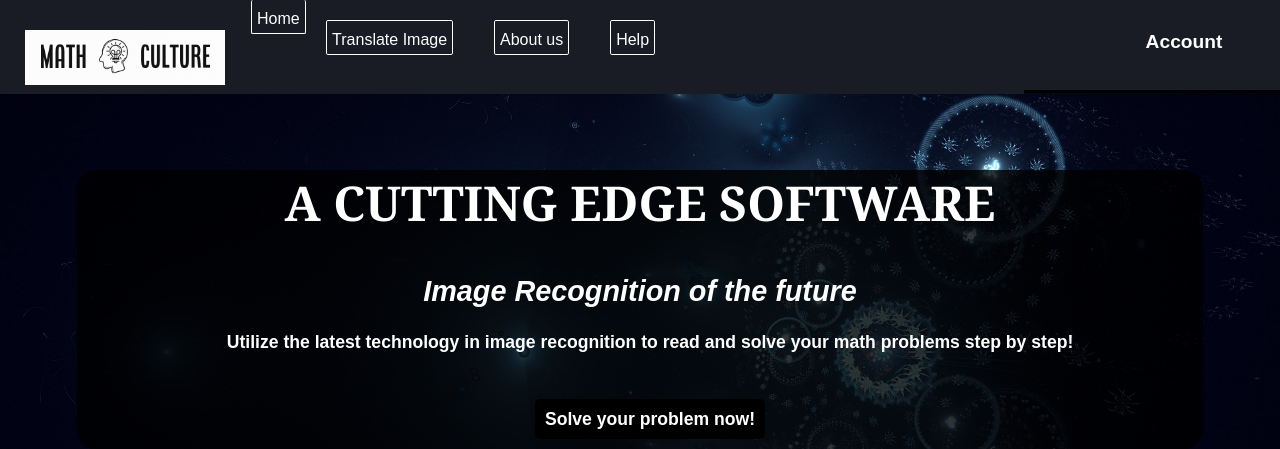
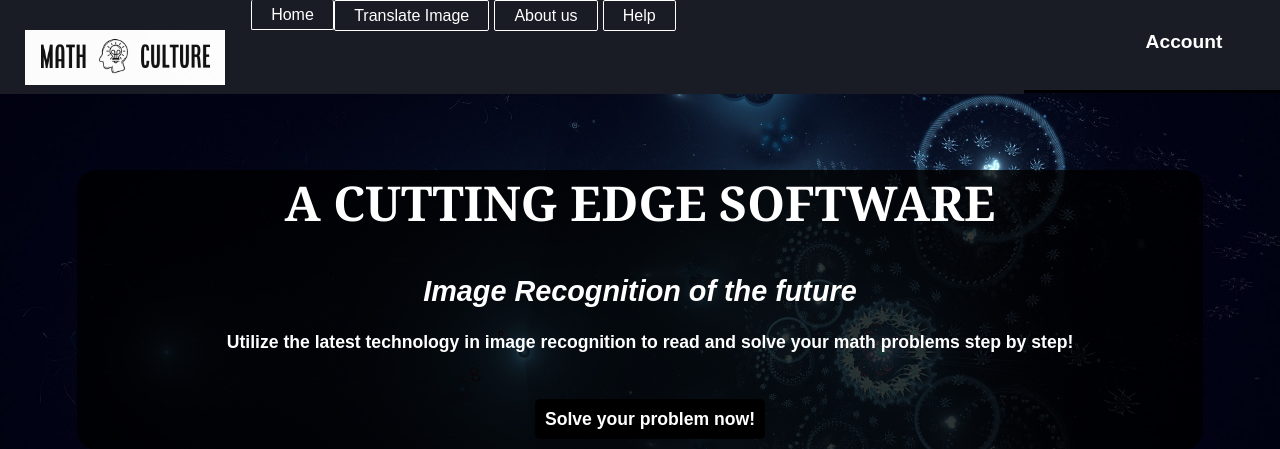
Before and after one commit to SicBeats/mathculture, a Flask app: page / in a window 1280 px wide. Shown: the top 449 px of the page. Run offline with Flask 2, Linux system fonts and the light colour scheme; parts of the project's set-up code (start-up, migrations or seed data) failed here and were passed over.

Commit message:
style css changes for buttons

```diff
--- a/flask_app/home/static/style.css
+++ b/flask_app/home/static/style.css
@@ -85,19 +85,13 @@ nav li {
 }
 /* Controls the look and layout of our top links/buttons */
 nav ul{
+  /* button customization */
   float: left;
-  margin-left: 2%;
-  margin-right: 2%;
   margin-top: 20px;
-  padding: 0px;
-  font-weight: bold;
-  padding: 5px;
-  padding-top: 10px;
-  border-radius: 5px;
-
-  /* button customization */
   display:inline-block;
+  padding:0.35em 1.2em;
   border:0.1em solid #FFFFFF;
+  margin:0 0.3em 0.3em 0;
   border-radius:0.12em;
   box-sizing: border-box;
   text-decoration:none;
@@ -107,7 +101,6 @@ nav ul{
   text-align:center;
   transition: all 0.2s;
 }
-
 nav ul:hover{
   color:#000000;
   background-color:#FFFFFF;
```
